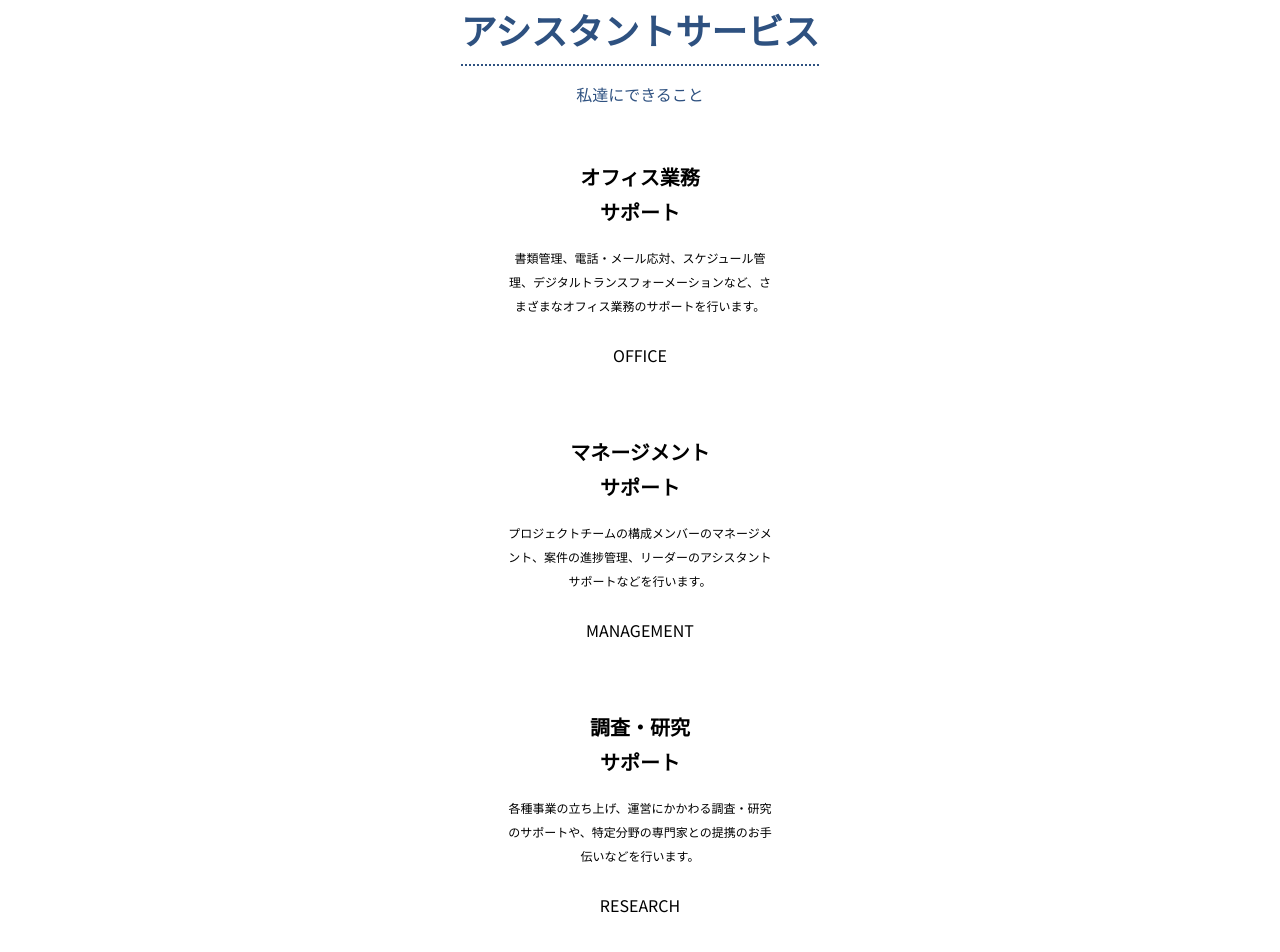
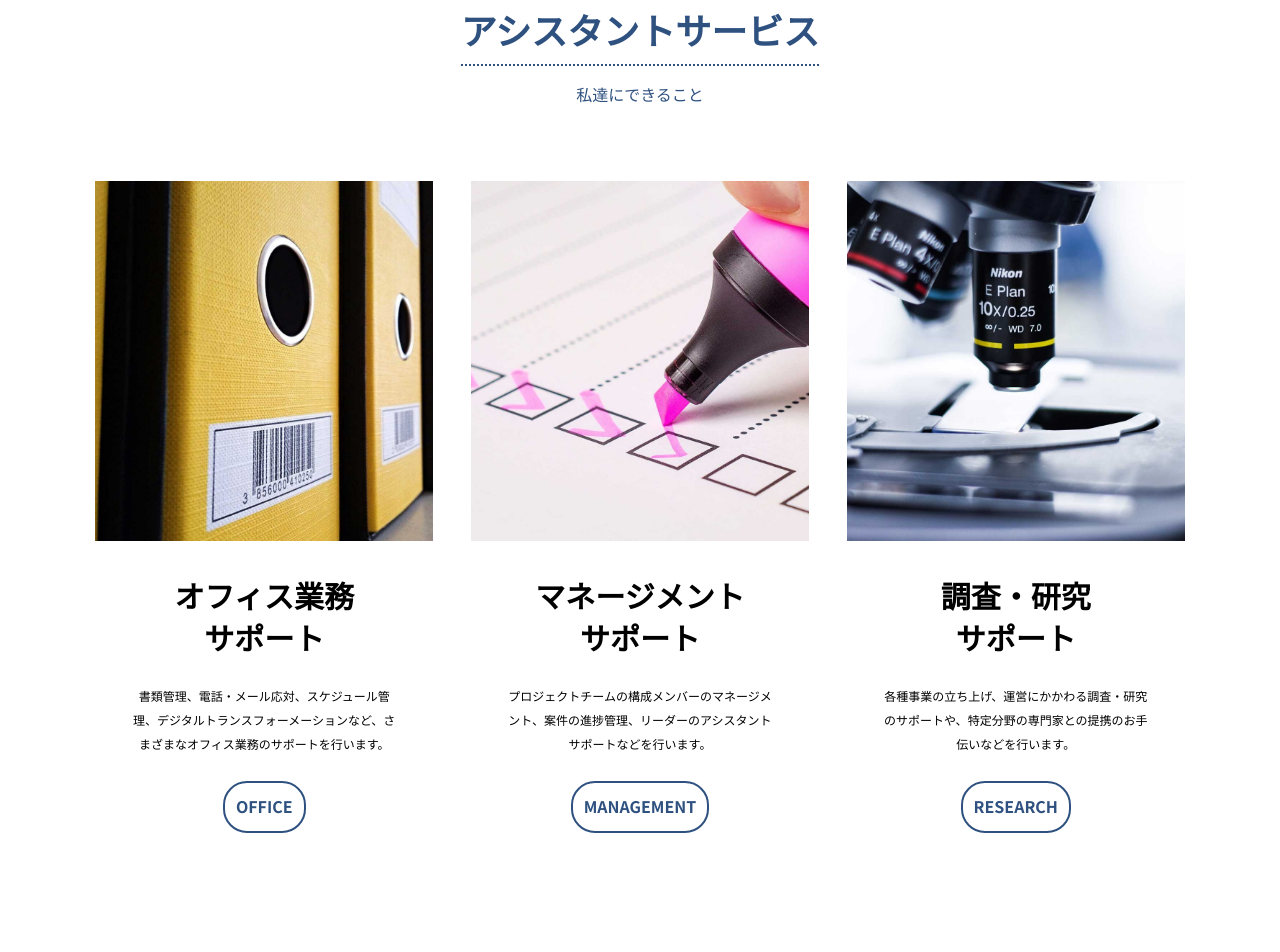
Before and after one commit to m-tange-ppp/html_css_practice01, a plain HTML site: page index.html in a window 1280 px wide. Shown: the part 1300-2252 px from the top of the page. After the commit the page ends 2220 px from the top, so only its background shows below. Drawn offline with Linux system fonts and the light colour scheme; files whose address does not match are found by name.

Commit message:
Detailの体裁を整えた

```diff
--- a/index.html
+++ b/index.html
@@ -62,21 +62,21 @@
                     <figure></figure>
                     <h3>オフィス業務<br>サポート</h3>
                     <p>書類管理、電話・メール応対、スケジュール管理、デジタルトランスフォーメーションなど、さまざまなオフィス業務のサポートを行います。</p>
-                    <a href="#">OFFICE</a>
+                    <a href="#" class="btn">OFFICE</a>
                 </article>
 
                 <article class="detail manage">
                     <figure></figure>
                     <h3>マネージメント<br>サポート</h3>
                     <p>プロジェクトチームの構成メンバーのマネージメント、案件の進捗管理、リーダーのアシスタントサポートなどを行います。</p>
-                    <a href="#">MANAGEMENT</a>
+                    <a href="#" class="btn">MANAGEMENT</a>
                 </article>
 
                 <article class="detail research">
                     <figure></figure>
                     <h3>調査・研究<br>サポート</h3>
                     <p>各種事業の立ち上げ、運営にかかわる調査・研究のサポートや、特定分野の専門家との提携のお手伝いなどを行います。</p>
-                    <a href="#">RESEARCH</a>
+                    <a href="#" class="btn">RESEARCH</a>
                 </article>
             </div>
         </div>
--- a/style.css
+++ b/style.css
@@ -260,3 +260,80 @@ a:hover {
     max-width: 264px;
     margin: 0 auto 25px;
 }
+
+.detail figure {
+    height: 246px;
+    width: 100%;
+    margin: 0 auto 22px;
+    background-position: center;
+    background-size: cover;
+}
+
+.detail.office figure {
+    background-image: url(/img/office.jpg);
+}
+
+.detail.manage figure {
+    background-image: url(/img/manage.jpg);
+}
+
+.detail.research figure {
+    background-image: url(/img/research.jpg);
+}
+
+/* Button */
+.btn {
+    display: block;
+    color: #2E5180;
+    max-width: 208px;
+    box-sizing: border-box;
+    font-size: 16px;
+    font-weight: bold;
+    text-align: center;
+    margin: 0 auto;
+    padding: 11px 11px 13px;
+    border: solid 2px currentColor;
+    border-radius: 24px;
+}
+
+@media (min-width: 900px) {
+    .details {
+        margin-top: 75px;
+        display: flex;
+    }
+
+    .detail {
+        flex: 1;
+        margin-right: 3.22%;
+        display: flex;
+        flex-direction: column;
+    }
+
+    .detail:first-child {
+        margin-left: 3.22%;
+    }
+
+    .detail:not(:last-child) {
+        margin-bottom: 0;
+    }
+
+    .detail h3 {
+        line-height: 1.4;
+        font-size: 30px;
+        margin-bottom: 26px;
+    }
+
+    .detail p {
+        width: 78%;
+        max-width: none;
+    }
+
+    .detail figure {
+        height: 360px;
+        margin-bottom: 33px;
+    }
+
+    .detail .btn {
+        margin-top: auto;
+    }
+}
```
